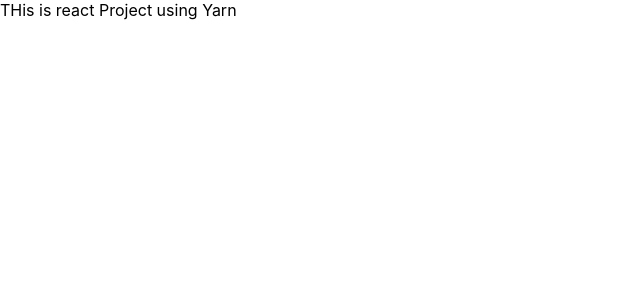
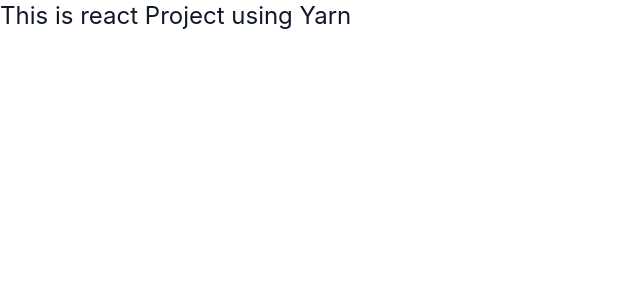
Before and after one commit to pruthasavani44/React-training, a React (Create React App) app in the folder react-yarn/: page / in a window 1280 px wide. Shown: the top 300 px of the page, without its empty margins (0-640 px from the left). Built offline with nearby package versions, Linux system fonts and the light colour scheme.

Commit message:
Tailwind
add Tailwind

```diff
--- a/react-yarn/package.json
+++ b/react-yarn/package.json
@@ -9,6 +9,7 @@
     "react": "^18.3.1",
     "react-dom": "^18.3.1",
     "react-scripts": "5.0.1",
+    "tailwindcss": "^3.4.10",
     "web-vitals": "^2.1.0"
   },
   "scripts": {
--- a/react-yarn/src/App.css
+++ b/react-yarn/src/App.css
@@ -1,38 +1,3 @@
-.App {
-  text-align: center;
-}
-
-.App-logo {
-  height: 40vmin;
-  pointer-events: none;
-}
-
-@media (prefers-reduced-motion: no-preference) {
-  .App-logo {
-    animation: App-logo-spin infinite 20s linear;
-  }
-}
-
-.App-header {
-  background-color: #282c34;
-  min-height: 100vh;
-  display: flex;
-  flex-direction: column;
-  align-items: center;
-  justify-content: center;
-  font-size: calc(10px + 2vmin);
-  color: white;
-}
-
-.App-link {
-  color: #61dafb;
-}
-
-@keyframes App-logo-spin {
-  from {
-    transform: rotate(0deg);
-  }
-  to {
-    transform: rotate(360deg);
-  }
-}
+@tailwind base;
+@tailwind components;
+@tailwind utilities;
--- a/react-yarn/src/App.js
+++ b/react-yarn/src/App.js
@@ -3,7 +3,7 @@
 function App() {
   return (
     <>
-      THis is react Project using Yarn
+      <h1 className='text-gray-900 text-2xl'>This is react Project using Yarn</h1>
     </>
   );
 }
--- /dev/null
+++ b/react-yarn/tailwind.config.js
@@ -0,0 +1,9 @@
+module.exports = {
+  content: [
+    './src/**/*.{js,jsx,ts,tsx}',
+  ],
+  theme: {
+    extend: {},
+  },
+  plugins: [],
+}
```
Also changed, not shown: 1 other file (tests, documents, lock files or other folders).
